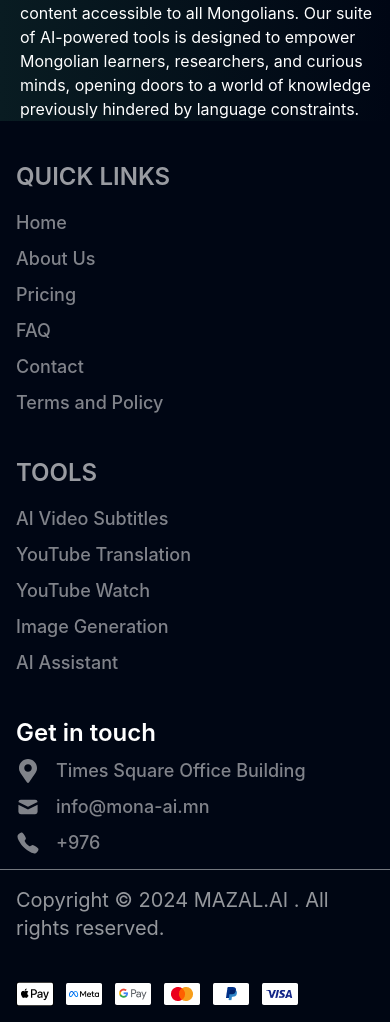
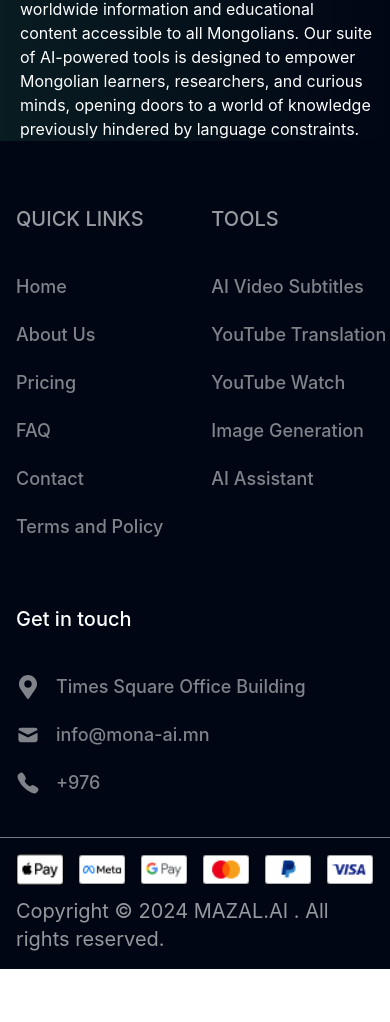
Before and after one commit to Shaon247on/SomyKoron-Landing-Page, a React (Vite) app: page / in a window 390 px wide. Shown: the part 6244-7266 px from the top of the page. After the commit the page ends 7213 px from the top, so only its background shows below. Built offline with nearby package versions, Linux system fonts and the light colour scheme.

Commit message:
all section responsiveness is done

```diff
--- a/src/Pages/Shared/Footer.jsx
+++ b/src/Pages/Shared/Footer.jsx
@@ -7,44 +7,51 @@ import { IoCall } from "react-icons/io5";
 const Footer = () => {
     return (
         <>
-            <footer className="footer  bg-[#000614] text-base-content mt-4 md:mt-16 pb-3">
-                <aside className='bg-gradient-to-r from-[#091c22] to-[#000614] pl-5 pt-10 md:pt-24 h-full'>
-                    <img src={Logo} alt="" className='w-[320px] md:w-auto'/>
-                    <p className='lg:w-[384px] mr-4 md:mr-0 text-base text-white'>
+            <footer className="flex flex-col lg:flex-row bg-[#000614] text-base-content mt-4 md:mt-16 pb-10 lg:pb-0 lg:h-[480px]">
+                <aside className='bg-gradient-to-r from-[#091c22] to-[#000614] pl-5 pt-10 lg:pt-24 h-full'>
+                    <img src={Logo} alt="" className='w-[320px] md:w-auto' />
+                    <p className='lg:w-[384px] mr-4 mt-7 md:mr-0 text-base text-white'>
                         We harness the power of artificial intelligence to break down language barriers, making worldwide information and educational content accessible to all Mongolians. Our suite of AI-powered tools is designed to empower Mongolian learners, researchers, and curious minds, opening doors to a world of knowledge previously hindered by language constraints.
                     </p>
                 </aside>
-                <nav className='md:pt-24 ml-4 md:ml-0'>
-                    <h6 className="text-2xl font-semibold text-white footer-title">Quick Links</h6>
-                    <a className="  text-[#80838a] text-lg font-medium">Home</a>
-                    <a className="  text-[#80838a] text-lg font-medium">About Us</a>
-                    <a className="  text-[#80838a] text-lg font-medium">Pricing</a>
-                    <a className="  text-[#80838a] text-lg font-medium">FAQ</a>
-                    <a className="  text-[#80838a] text-lg font-medium">Contact</a>
-                    <a className="  text-[#80838a] text-lg font-medium">Terms and Policy</a>
-                </nav>
-                <nav className='md:pt-24 ml-4 md:ml-0'>
-                    <h6 className="text-2xl font-semibold text-white footer-title">Tools</h6>
-                    <a className="  text-[#80838a] text-lg font-medium">AI Video Subtitles</a>
-                    <a className="  text-[#80838a] text-lg font-medium">YouTube Translation</a>
-                    <a className="  text-[#80838a] text-lg font-medium">YouTube Watch</a>
-                    <a className="  text-[#80838a] text-lg font-medium">Image Generation</a>
-                    <a className="  text-[#80838a] text-lg font-medium">AI Assistant</a>
-                </nav>
-                <nav className='md:pt-24 ml-4 md:ml-0'>
-                    <h6 className="text-2xl font-semibold text-white ">Get in touch</h6>
-                    <a className="  flex items-center text-[#80838a] text-lg font-medium gap-4"><FaMapMarkerAlt className='text-2xl' /> Times Square Office Building</a>
-                    <a className="  flex items-center text-[#80838a] text-lg font-medium gap-4"><HiMail className='text-2xl' />info@mona-ai.mn
-                    </a>
-                    <a className="  flex items-center text-[#80838a] text-lg font-medium gap-4"><IoCall className='text-2xl' />+976</a>
+                <div className='flex gap-12 items-start justify-start lg:justify-between flex-1 md:ml-7 pt-16 md:pt-0'>
+                    <nav className='md:pt-24 ml-4 md:ml-0'>
+                        <h6 className="text-xl mb-10 font-medium text-white footer-title">Quick Links</h6>
+                        <ul className='space-y-5'>
+                            <li><a className="cursor-pointer  text-[#80838a] text-lg font-medium">Home</a></li>
+                            <li><a className="cursor-pointer  text-[#80838a] text-lg font-medium">About Us</a></li>
+                            <li><a className="cursor-pointer  text-[#80838a] text-lg font-medium">Pricing</a></li>
+                            <li><a className="cursor-pointer  text-[#80838a] text-lg font-medium">FAQ</a></li>
+                            <li><a className="cursor-pointer  text-[#80838a] text-lg font-medium">Contact</a></li>
+                            <li><a className="cursor-pointer  text-[#80838a] text-lg font-medium">Terms and Policy</a></li>
+                        </ul>
+                    </nav>
+                    <nav className='md:pt-24 md:ml-40 lg:ml-0'>
+                        <h6 className="text-xl mb-10 font-medium text-white footer-title">Tools</h6>
+                        <ul className='space-y-5'>
+                            <li><a className="cursor-pointer text-[#80838a] text-lg font-medium">AI Video Subtitles</a></li>
+                            <li><a className="cursor-pointer text-[#80838a] text-lg font-medium">YouTube Translation</a></li>
+                            <li><a className="cursor-pointer text-[#80838a] text-lg font-medium">YouTube Watch</a></li>
+                            <li><a className="cursor-pointer text-[#80838a] text-lg font-medium">Image Generation</a></li>
+                            <li><a className="cursor-pointer text-[#80838a] text-lg font-medium">AI Assistant</a></li>
+                        </ul>
+                    </nav>
+                </div>
+                <nav className='md:pt-24 md:ml-0 md:w-[470px] pl-4 md:pl-7 lg:l-32 pt-16 lg:pt-0'>
+                    <h6 className="text-xl mb-10 font-medium text-white ">Get in touch</h6>
+                    <ul className='space-y-5'>
+                        <li><a className="cursor-pointer  flex items-center text-[#80838a] text-lg font-medium gap-4"><FaMapMarkerAlt className='text-2xl' /> Times Square Office Building</a></li>
+                        <li><a className="cursor-pointer  flex items-center text-[#80838a] text-lg font-medium gap-4"><HiMail className='text-2xl' />info@mona-ai.mn</a></li>
+                        <li><a className="cursor-pointer  flex items-center text-[#80838a] text-lg font-medium gap-4"><IoCall className='text-2xl' />+976</a></li>
+                    </ul>
                 </nav>
             </footer>
-            <footer className="footer bg-[#000613] text-neutral-content items-center p-4 border-t-[1px] border-[#74787f]">
-                <aside className="grid-flow-col items-center text-xl text-[#95989d]">
+            <footer className="flex flex-col-reverse lg:flex-row justify-between items-center bg-[#000613] text-neutral-content p-4 border-t-[1px] border-[#74787f]">
+                <aside className="grid-flow-col items-center text-xl text-[#95989d] mt-3 lg:mt-0">
                     <p>Copyright © 2024 MAZAL.AI . All rights reserved.</p>
                 </aside>
                 <nav className="grid-flow-col gap-4 md:place-self-center md:justify-self-end">
-                    <img src={brands} alt="" />
+                    <img src={brands} alt="" className='w-[500px] lg:w-auto'/>
                 </nav>
             </footer>
         </>
```
